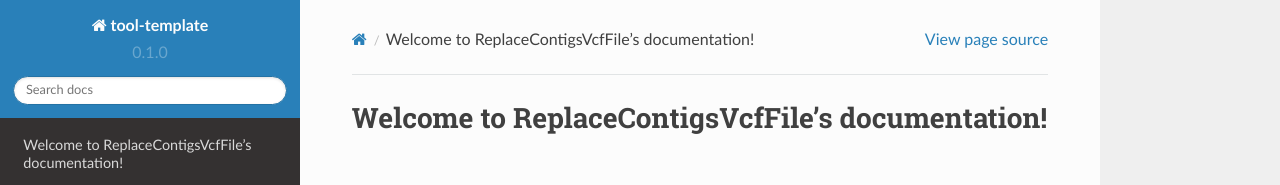
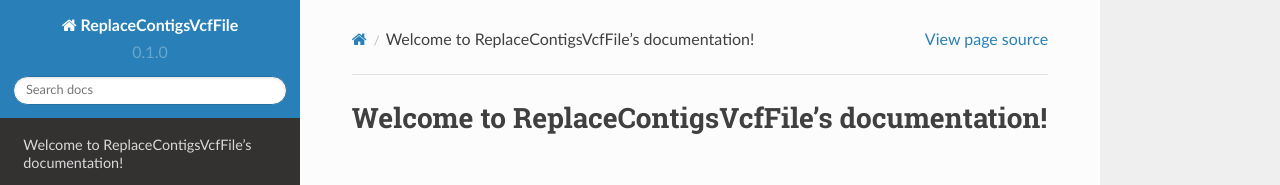
Before and after one commit to biopet/replacecontigsvcffile, a Sphinx documentation site: the page built from docs/index.rst, in a window 1280 px wide. Shown: the top 185 px of the page. Built offline with Sphinx 7.4.7 and the Read the Docs theme 2.0.0, drawn with Linux system fonts in a browser that asks for light colours.

Commit message:
remove tool-template

```diff
--- a/docs/conf.py
+++ b/docs/conf.py
@@ -1,6 +1,6 @@
 # -*- coding: utf-8 -*-
 #
-# tool-template documentation build configuration file, created by
+# ReplaceContigsVcfFile documentation build configuration file, created by
 # sphinx-quickstart on Thu Oct 12 09:56:27 2017.
 #
 # This file is execfile()d with the current directory set to its
@@ -49,7 +49,7 @@
 master_doc = 'index'
 
 # General information about the project.
-project = u'tool-template'
+project = u'ReplaceContigsVcfFile'
 copyright = u'2017, biopet'
 author = u'biopet'
 
@@ -118,7 +118,7 @@
 # -- Options for HTMLHelp output ------------------------------------------
 
 # Output file base name for HTML help builder.
-htmlhelp_basename = 'tool-templatedoc'
+htmlhelp_basename = 'ReplaceContigsVcfFiledoc'
 
 
 # -- Options for LaTeX output ---------------------------------------------
@@ -145,7 +145,7 @@
 # (source start file, target name, title,
 #  author, documentclass [howto, manual, or own class]).
 latex_documents = [
-    (master_doc, 'tool-template.tex', u'tool-template Documentation',
+    (master_doc, 'ReplaceContigsVcfFile.tex', u'ReplaceContigsVcfFile Documentation',
      u'biopet', 'manual'),
 ]
 
@@ -155,7 +155,7 @@
 # One entry per manual page. List of tuples
 # (source start file, name, description, authors, manual section).
 man_pages = [
-    (master_doc, 'tool-template', u'tool-template Documentation',
+    (master_doc, 'ReplaceContigsVcfFile', u'ReplaceContigsVcfFile Documentation',
      [author], 1)
 ]
 
@@ -166,7 +166,7 @@
 # (source start file, target name, title, author,
 #  dir menu entry, description, category)
 texinfo_documents = [
-    (master_doc, 'tool-template', u'tool-template Documentation',
-     author, 'tool-template', 'One line description of project.',
+    (master_doc, 'ReplaceContigsVcfFile', u'ReplaceContigsVcfFile Documentation',
+     author, 'ReplaceContigsVcfFile', 'One line description of project.',
      'Miscellaneous'),
 ]
--- a/docs/index.rst
+++ b/docs/index.rst
@@ -1,4 +1,4 @@
-.. tool-template documentation master file, created by
+.. ReplaceContigsVcfFile documentation master file, created by
    sphinx-quickstart on Thu Oct 12 09:56:27 2017.
    You can adapt this file completely to your liking, but it should at least
    contain the root `toctree` directive.
```
Also changed, not shown: 1 other file.
